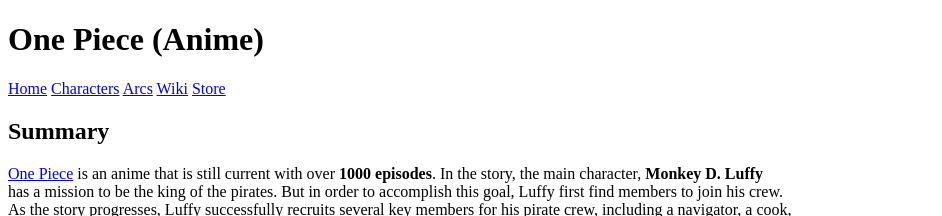
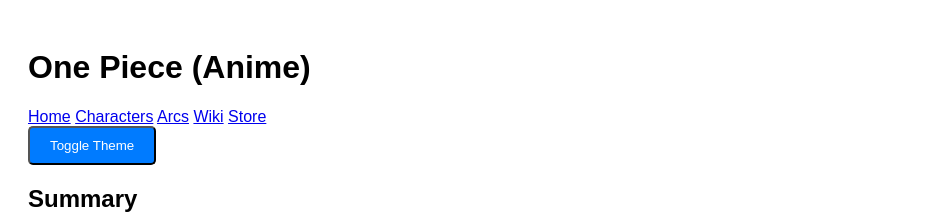
Before and after one commit to JxRRRm/JxRRRm.github.io, a plain HTML site: page index.html in a window 1280 px wide. Shown: the top 216 px of the page, without its empty margins (0-942 px from the left). Drawn offline with Linux system fonts and the light colour scheme.

Commit message:
Update index.html
Update index.html

```diff
--- a/index.html
+++ b/index.html
@@ -1,8 +1,27 @@
 <!doctype html>
 <html lang="en-US">
 	<head>
-		<meta charset="utf-8" />
+		<meta charset="UTF-8" />
     <title>One Piece Anime</title>
+    <style>
+      body {
+          font-family: Arial, sans-serif;
+          padding: 20px;
+      }
+      .container {
+          max-width: 600px;
+          margin: 0 auto;
+      }
+      .theme-toggle {
+          display: inline-block;
+          padding: 10px 20px;
+          background-color: #007bff;
+          color: #fff;
+          text-decoration: none;
+          border-radius: 5px;
+          cursor: pointer;
+      }
+  </style>
 	</head>
 
 	<body>
@@ -14,6 +33,7 @@
       <a href="index.html">Wiki</a>
       <a href="index.html">Store</a>
     </div>
+    <button class="theme-toggle" onclick="toggleTheme()">Toggle Theme</button>
 		<h2>Summary</h2>
 		<p>
 			<a href=https://en.wikipedia.org/wiki/One_Piece title=One Piece Wiki>One Piece</a>
@@ -30,5 +50,33 @@
 		  src="https://www.denofgeek.com/wp-content/uploads/2020/07/One-Piece-Full-Cast-Header-Image.jpg?resize=768%2C432"
 		  alt="One Piece image"
 		/>
+    <script>
+      // Function to toggle between light and dark themes
+      function toggleTheme() {
+          const body = document.body;
+          const currentTheme = localStorage.getItem('theme');
+
+          // If no theme is set or the current theme is light, switch to dark
+          if (!currentTheme || currentTheme === 'light') {
+              body.classList.remove('dark');
+              body.classList.add('light');
+              localStorage.setItem('theme', 'dark');
+          } else { // Otherwise, switch to light
+              body.classList.remove('light');
+              body.classList.add('dark');
+              localStorage.setItem('theme', 'light');
+          }
+      }
+
+      // Check if there's a theme preference in local storage and apply it
+      document.addEventListener('DOMContentLoaded', function() {
+          const currentTheme = localStorage.getItem('theme');
+          if (currentTheme === 'dark') {
+              document.body.classList.add('dark');
+          } else {
+              document.body.classList.add('light');
+          }
+      });
+  </script>
 	</body>
 </html>
```
